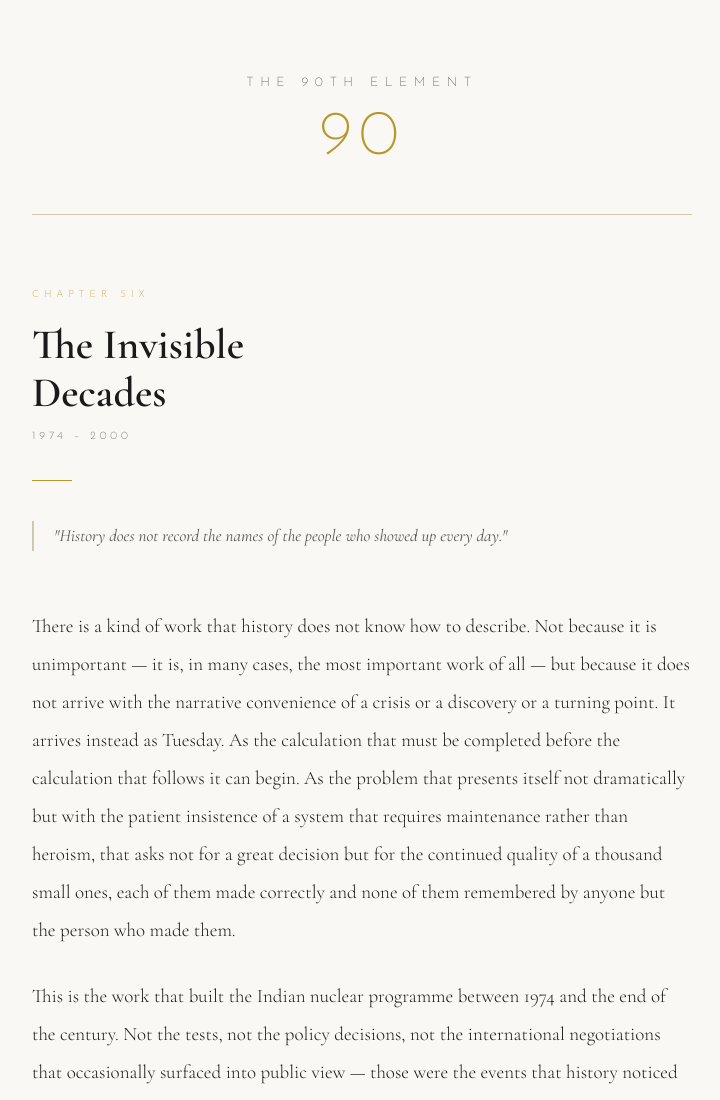
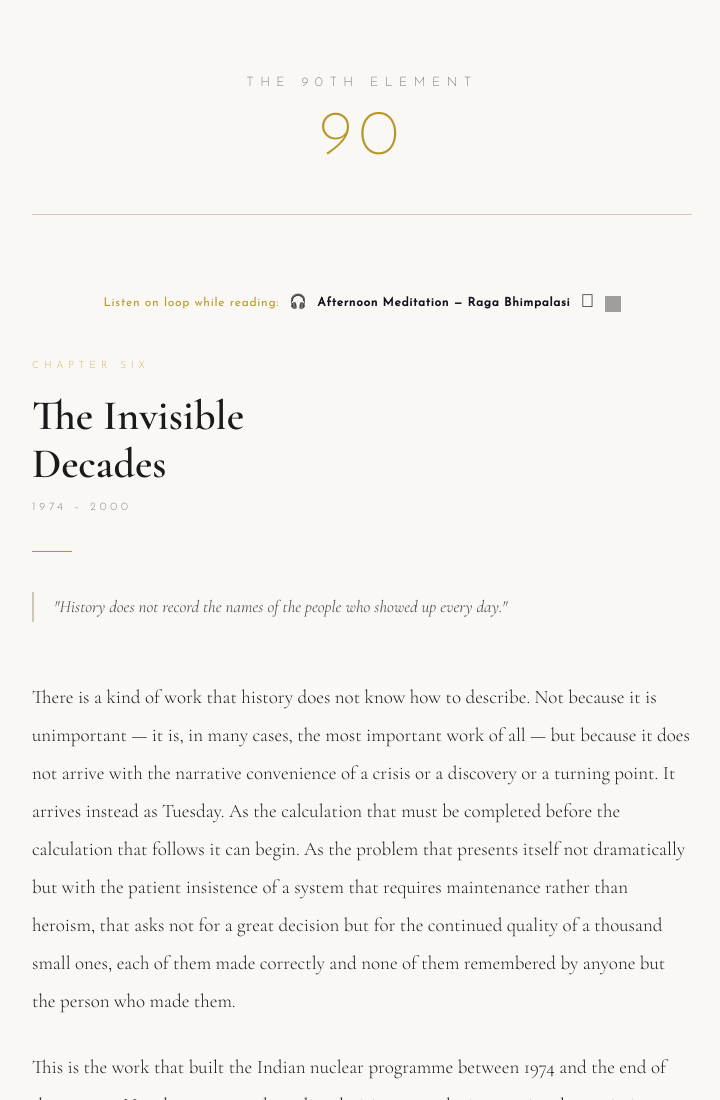
Before and after one commit to kpnovix-max/90thElement, a plain HTML site: page chapter 6.html in a window 1280 px wide. Shown: the top 1100 px of the page, without its empty margins (278-998 px from the left). Drawn offline with nearby package versions, Linux system fonts and the light colour scheme; grey boxes are pictures that could not be loaded.

Commit message:
Update and rename 90th element chapter 6 - revised (2).html to chapter 6.html

```diff
--- a/90th element chapter 6 - revised (2).html
+++ b/chapter 6.html
@@ -237,7 +237,31 @@
   <div class="book-title">The 90th Element</div>
   <div class="book-number">90</div>
 </div>
+<div style="display:flex; justify-content:center; align-items:center; gap:10px; margin:20px 0 35px; font-family:'Josefin Sans', sans-serif; font-size:12px; letter-spacing:0.06em; color:#b8972a; flex-wrap:wrap;">
 
+  <span>Listen on loop while reading:</span>
+
+  <span style="font-size:14px;">🎧</span>
+
+  <span style="font-weight:600; color:#12121e;">
+    Afternoon Meditation — Raga Bhimpalasi
+  </span>
+
+  <a href="https://music.apple.com/gb/album/afternoon-meditation-raga-bhimpalasi/1770446289?i=1770446296"
+     target="_blank"
+     style="text-decoration:none; font-size:18px; color:#12121e;">
+     
+  </a>
+
+  <a href="https://open.spotify.com/track/56xKV6yf2ZYmlkNy4QNPT2?si=CMWkyKTURxuK9_mBIGDJsA"
+     target="_blank"
+     style="text-decoration:none;">
+     <img src="https://upload.wikimedia.org/wikipedia/commons/8/84/Spotify_icon.svg"
+          alt="Spotify"
+          style="width:16px; height:16px; vertical-align:middle;">
+  </a>
+
+</div>
 <div class="chapter-header">
   <span class="chapter-label">Chapter Six</span>
   <div class="chapter-title">The Invisible<br>Decades</div>
```
